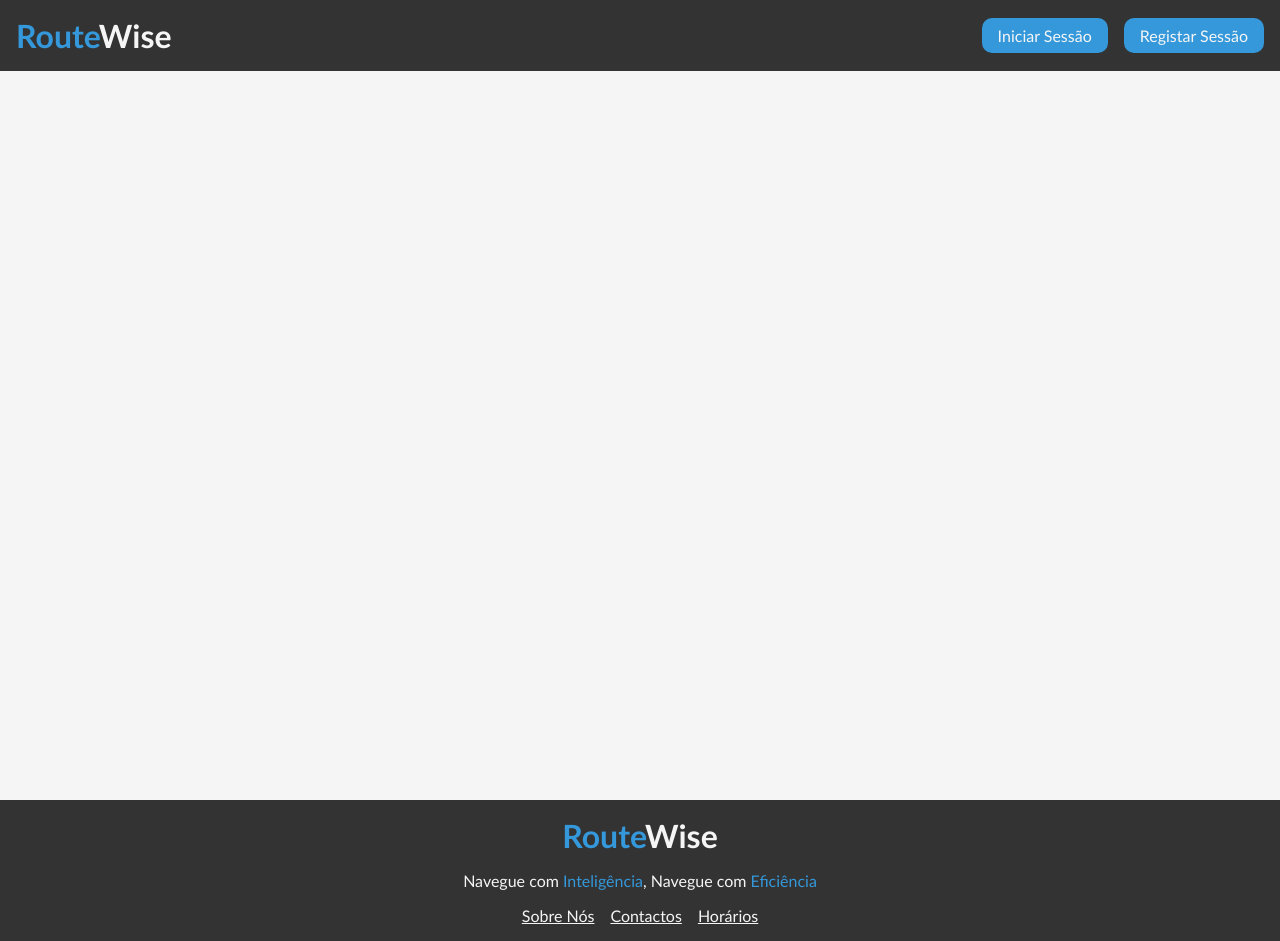
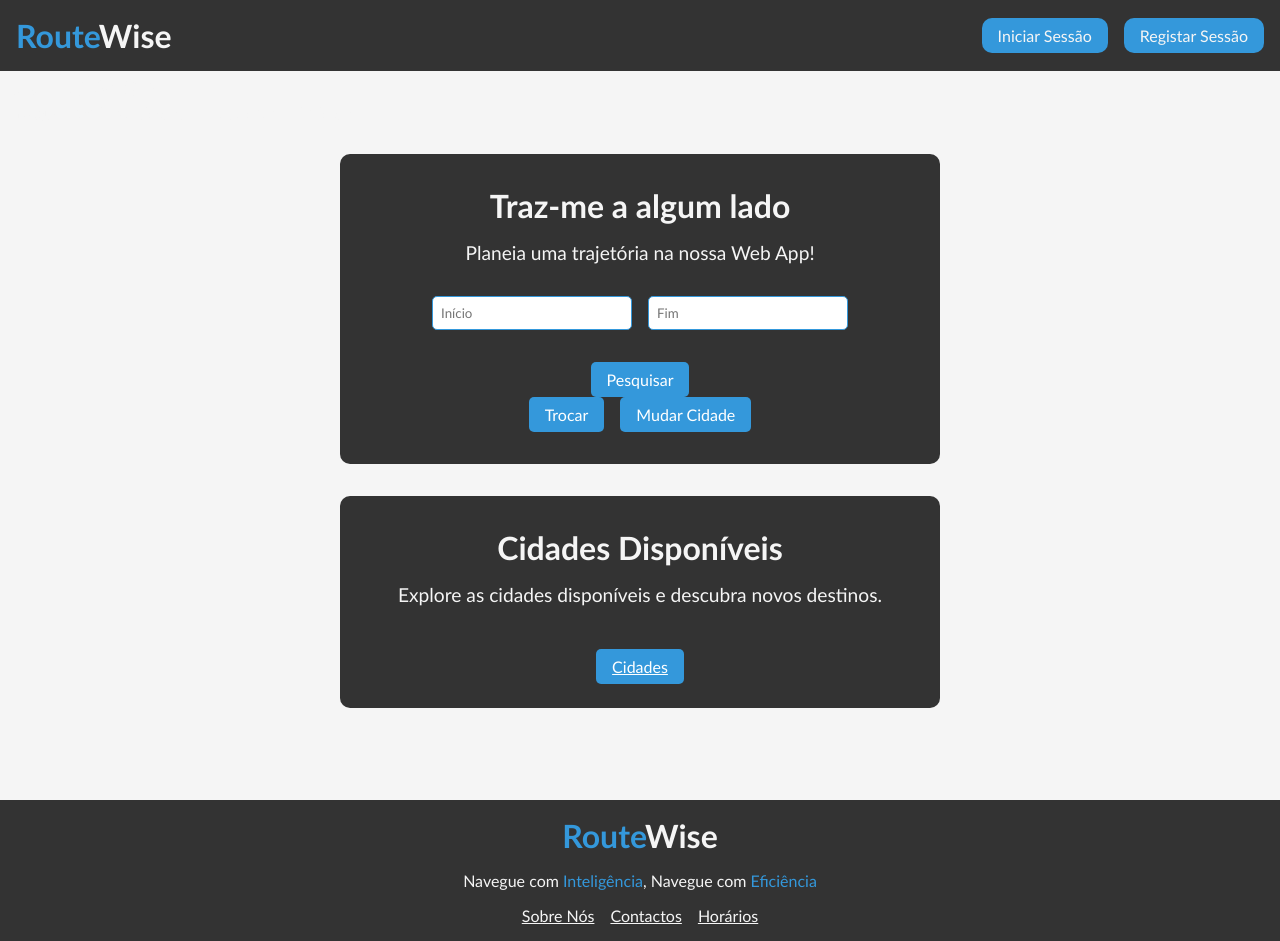
Before and after one commit to Jonybtw/PAP, a plain HTML site: page new/index.html in a window 1280 px wide. Drawn offline with Linux system fonts and the light colour scheme.

Commit message:
Index update

```diff
--- a/new/css/main.css
+++ b/new/css/main.css
@@ -70,3 +70,112 @@ footer nav {
   display: flex;
   gap: 1rem;
 }
+
+.rounded-box {
+  background-color: var(--background-color);
+  color: var(--text-color);
+  padding: 2rem;
+  border-radius: 10px;
+  margin: 2rem auto;
+  max-width: 600px;
+  text-align: center;
+}
+
+.intro-text {
+  font-size: 2rem;
+  margin-bottom: 1rem;
+}
+
+.sub-text {
+  font-size: 1.2rem;
+  margin-bottom: 2rem;
+}
+
+.input-group {
+  display: flex;
+  justify-content: center;
+  align-items: center;
+  gap: 1rem;
+  margin-bottom: 2rem;
+}
+
+.start-input,
+.end-input {
+  width: 200px;
+  padding: 0.5rem;
+  border-radius: 5px;
+  border: 1px solid var(--primary-color);
+}
+
+.search-button {
+  background-color: var(--primary-color);
+  color: white;
+  border: none;
+  padding: 0.5rem 1rem;
+  font-size: 1rem;
+  border-radius: 5px;
+  cursor: pointer;
+  transition: background-color 0.3s ease;
+}
+
+.search-button:hover {
+  background-color: #2980b9;
+}
+
+.button-group {
+  display: flex;
+  justify-content: center;
+  gap: 1rem;
+}
+
+.swap-button,
+.change-city-button {
+  background-color: var(--primary-color);
+  color: white;
+  border: none;
+  padding: 0.5rem 1rem;
+  font-size: 1rem;
+  border-radius: 5px;
+  cursor: pointer;
+  transition: background-color 0.3s ease;
+}
+
+.swap-button:hover,
+.change-city-button:hover {
+  background-color: #2980b9;
+}
+
+.cities-box {
+  background-color: var(--background-color);
+  color: var(--text-color);
+  padding: 2rem;
+  border-radius: 10px;
+  margin: 2rem auto;
+  max-width: 600px;
+  text-align: center;
+}
+
+.cities-title {
+  font-size: 2rem;
+  margin-bottom: 1rem;
+}
+
+.cities-description {
+  font-size: 1.2rem;
+  margin-bottom: 2rem;
+}
+
+.cities-button {
+  background-color: var(--primary-color);
+  color: white;
+  border: none;
+  padding: 0.5rem 1rem;
+  font-size: 1rem;
+  border-radius: 5px;
+  cursor: pointer;
+  transition: background-color 0.3s ease;
+}
+
+.cities-button:hover {
+  background-color: #2980b9;
+}
--- a/new/index.html
+++ b/new/index.html
@@ -1,5 +1,6 @@
 <!DOCTYPE html>
 <html lang="pt">
+
 <head>
     <meta charset="UTF-8">
     <meta name="viewport" content="width=device-width, initial-scale=1.0">
@@ -7,6 +8,7 @@
     <link rel="stylesheet" href="css/main.css">
 
 </head>
+
 <body>
     <header>
         <!-- NAV BTN -->
@@ -18,8 +20,28 @@
     </header>
 
     <main>
+        <section id="particles"></section>
+        <h1 class="title">Route<span class="wise">Wise</span></h1>
+        <p class="tagline">Navegue com <span class="blue">Inteligência</span>, Navegue com <span class="blue">Eficiência</span></p>
+        <div class="rounded-box">
+            <h2 class="intro-text">Traz-me a algum lado</h2>
+            <p class="sub-text">Planeia uma trajetória na nossa Web App!</p>
+            <div class="input-group">
+                <input type="text" placeholder="Início" class="start-input">
+                <input type="text" placeholder="Fim" class="end-input">
+            </div>
+            <button class="search-button">Pesquisar</button>
+            <div class="button-group">
+                <button class="swap-button">Trocar</button>
+                <button class="change-city-button">Mudar Cidade</button>
+            </div>
+        </div>
 
-        <section id="particles"></section>
+        <div class="cities-box">
+            <h2 class="cities-title">Cidades Disponíveis</h2>
+            <p class="cities-description">Explore as cidades disponíveis e descubra novos destinos.</p>
+            <br><a href="cidades.html" class="cities-button">Cidades</a>
+        </div>
     </main>
 
     <footer>
@@ -33,4 +55,5 @@
     </footer>
     <script src="js/particles.js"></script>
 </body>
+
 </html>
```
